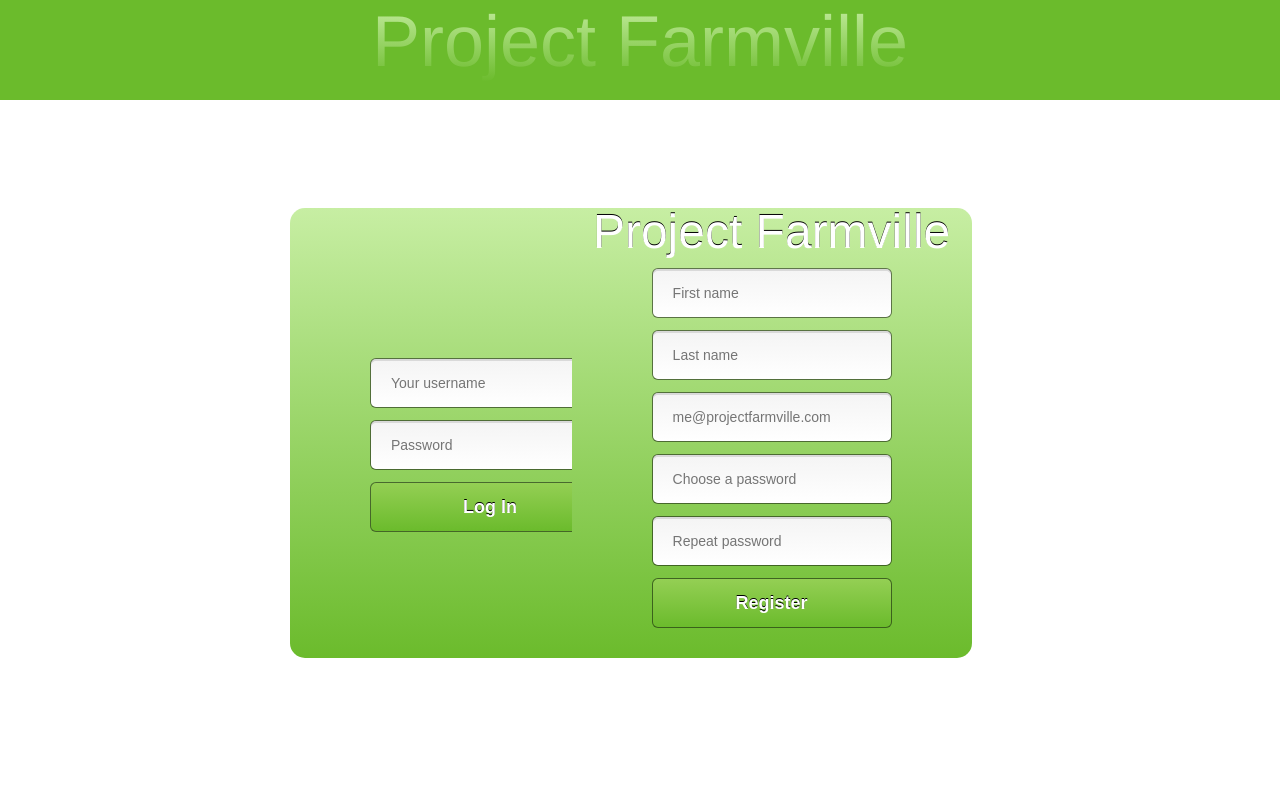
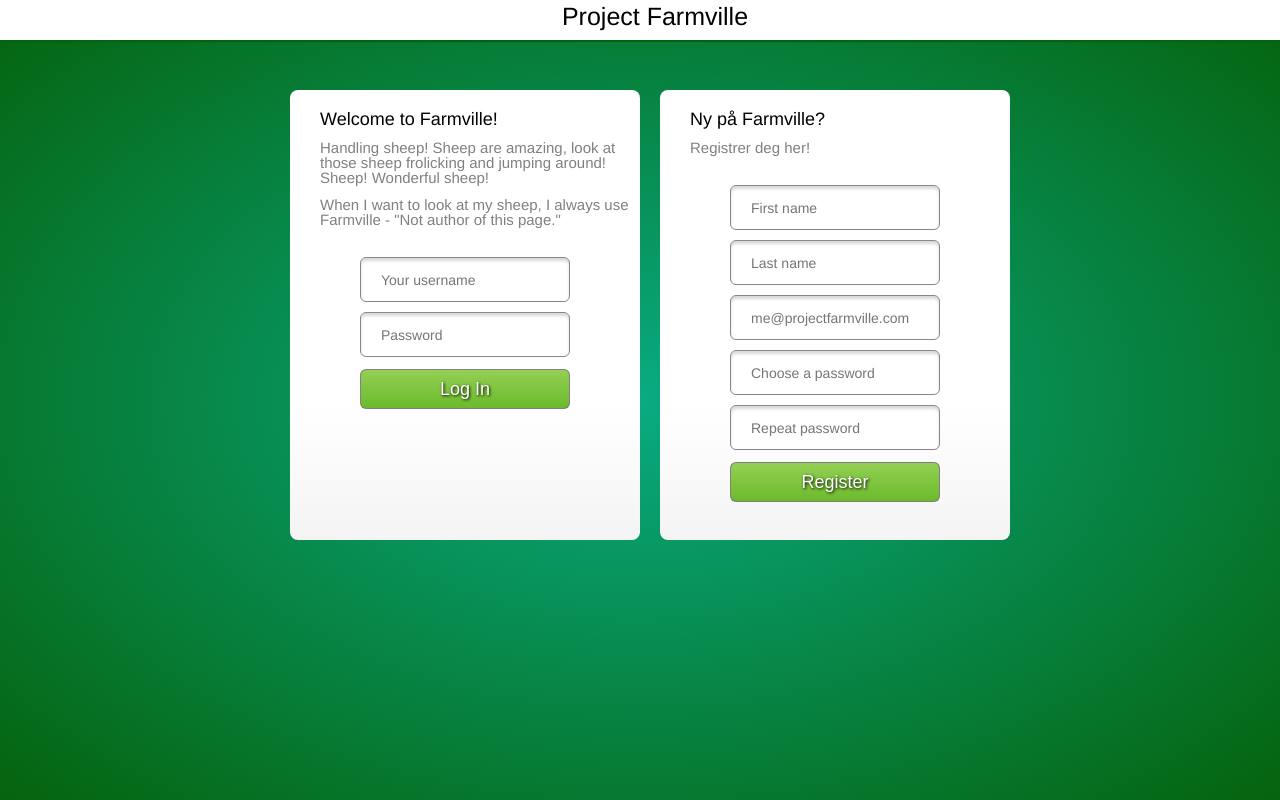
Before and after one commit to chunfantasy/farmville, a Django app: page / in a window 1280 px wide. Run offline with Django 3.2, Linux system fonts and the light colour scheme.

Commit message:
Oppdaterte css/html

```diff
--- a/farmville/static/css/main.css
+++ b/farmville/static/css/main.css
@@ -5,6 +5,7 @@
 	font-size: 100%;
 	font: inherit;
 	vertical-align: baseline;
+
 }
 
 /*			HTML5 display-role reset for older browsers			*/
@@ -54,28 +55,18 @@ hyperlink unpressed			hlunp			#3697B3
 
 */
 
+html, body { height: 100%; }
+body {
+	/* BACKGROUND */
+	background-image: radial-gradient(center , ellipse cover, #09AB82, #05630D);
+	background-image: -o-radial-gradient(center , ellipse cover, #09AB82, #05630D);
+	background-image: -ms-radial-gradient(center , ellipse cover, #09AB82, #05630D);
+	background-image: -moz-radial-gradient(center , ellipse cover, #09AB82, #05630D);
+	background-image: -webkit-radial-gradient(center , ellipse cover, #09AB82, #05630D);
+	/* FONTS */
+	font-family: "HelveticaNeue-Light", "Helvetica Neue Light", "Helvetica Neue", Helvetica, Arial, "Lucida Grande", sans-serif;
+	font-weight: 300;
 
-body {
-	background-color: white
-}
-
-h1 {
-	font-family: "Helvetica", Helvetica, serif;
-	font-size: 72px;
-	-webkit-background-clip: text;
-	-webkit-text-fill-color: transparent;		/*		 grad1		 grad2*/
-	background-image: -webkit-linear-gradient(bottom, 	#6BBB2C 0%, #C7EEA3 100%);
-	background-image: -moz-linear-gradient(bottom,		#6BBB2C 0%, #C7EEA3 100%);
-	background-image: -o-linear-gradient(bottom, 		#6BBB2C 0%, #C7EEA3 100%);
-	background-image: -ms-linear-gradient(bottom, 		#6BBB2C 0%, #C7EEA3 100%);
-	background-image: linear-gradient(bottom, 			#6BBB2C 0%, #C7EEA3 100%);
-}
-h2{
-	font-family: "Helvetica", Helvetica, serif;
-	font-size: 48px;
-	color: white;
-	text-align: center;
-	text-shadow: 0 -1px black;
 }
 
 /* HEADER */
@@ -83,55 +74,81 @@ h2{
 	position:fixed;
 	left:0px;
 	top:0px;
-	height:100px;
+	height:40px;
 	width:100%;
-	background:#6BBB2C;
     margin:0px auto;
+    background-color: white;
+    /* DROP SHADOW */
+	-webkit-box-shadow: 0px 2px 1px 0px #05630D;
+	box-shadow: 0px 2px 1px 0px #05630D;
+
+
 }
-#title {
-	text-align: center;
-}
-
 /* IE 6 */
 * html #header {
    position:absolute;
    bottom:expression((0-(footer.offsetHeight)+(document.documentElement.clientHeight ? document.documentElement.clientHeight : document.body.clientHeight)+(ignoreMe = document.documentElement.scrollTop ? document.documentElement.scrollTop : document.body.scrollTop))+'px');
 }
 
+#title {
+	margin-top: 2px;
+	text-align: center;
+}
+
+h1,h2,h3 {
+	position: relative;
+	margin-left: 30px;
+	text-align: left;
+}
+h1{
+	font-size: 25px;
+}
+h2{
+	margin-top: 20px;
+	font-size: 18px;
+	font-style: bold;
+	color: black;
+}
+h3{
+	margin-top: 12px;
+	font-size: 15px;
+	color: grey;
+}
+
+
+
 /* FORM */
-div.form_holder {
-	font-family: sans-serif;
-	/*					bbg 					*/
-	background-color: white;				 	/*		 grad1		 grad2*/
-	background-image: -webkit-linear-gradient(bottom, 	#6BBB2C 0%, #C7EEA3 100%);
-	background-image: -moz-linear-gradient(bottom,		#6BBB2C 0%, #C7EEA3 100%);
-	background-image: -o-linear-gradient(bottom, 		#6BBB2C 0%, #C7EEA3 100%);
-	background-image: -ms-linear-gradient(bottom, 		#6BBB2C 0%, #C7EEA3 100%);
-	background-image: linear-gradient(bottom, 			#6BBB2C 0%, #C7EEA3 100%);
+.container {
+	margin-top: 90px;
 
-	-moz-border-radius: 15px;
-	border-radius: 15px;
-	width: 400px;
+	position: absolute;
+	text-align: center;
+
+	/*													 white		 grey	*/
+	background-image: -webkit-linear-gradient(top, 	#FFFFFF 70%, #F4F4F4 100%);
+	background-image: -moz-linear-gradient(top, 	#FFFFFF 70%, #F4F4F4 100%);
+	background-image: -o-linear-gradient(top, 		#FFFFFF 70%, #F4F4F4 100%);
+	background-image: -ms-linear-gradient(top, 		#FFFFFF 70%, #F4F4F4 100%);
+	background-image: linear-gradient(top, 			#FFFFFF 70%, #F4F4F4 100%);
+
+	-moz-border-radius: 8px;
+	border-radius: 8px;
+	width: 350px;
 	height: 450px;
 }
 
 #regDiv {
-	position: absolute;
-	left: 72%;
-	top: 50%;
+	/* 600 + 350 + 25 = 975*/
+	left: 1010px;
 	margin-left: -350px;
-	margin-top: -15%;
 }
 
 #loginDiv {
-	position: absolute;
-	left: 50%;
-	top: 50%;
+	left: 640px;
 	margin-left: -350px;
-	margin-top: -15%;
 }
 
-div.form_holder label {
+.block label {
 	display: none;
 }
 
@@ -140,16 +157,15 @@ div.form_holder label {
 }
 
 
-div.form_holder input[type="text"],div.form_holder input[type="password"] {
+.block input[type="text"],.block input[type="password"] {
 	width: 60%;
-	height: 50px;
+	height: 45px;
 	position: relative;
-	margin-top: 12px;
-	margin-left: 20%;
+	margin-top: 10px;
 	font-size: 14px;
 	color: #8A858C;
 	outline: none;
-	border: 1px solid rgba(0, 0, 0, .49);
+	border: 1px solid #8A858C;
 
 	padding-left: 20px;
 
@@ -157,49 +173,38 @@ div.form_holder input[type="text"],div.form_holder input[type="password"] {
 	-moz-background-clip: padding-box;
 	background-clip: padding-box;
 	border-radius: 6px;
-	/*													 white		 grey	*/
-	background-image: -webkit-linear-gradient(bottom, 	#FFFFFF 0%, #F4F4F4 100%);
-	background-image: -moz-linear-gradient(bottom, 		#FFFFFF 0%, #F4F4F4 100%);
-	background-image: -o-linear-gradient(bottom, 		#FFFFFF 0%, #F4F4F4 100%);
-	background-image: -ms-linear-gradient(bottom, 		#FFFFFF 0%, #F4F4F4 100%);
-	background-image: linear-gradient(bottom, 			#FFFFFF 0%, #F4F4F4 100%);
 
-	-webkit-box-shadow: inset 0px 2px 0px #d9d9d9;
-	box-shadow: inset 0px 2px 0px #d9d9d9;
+	-webkit-box-shadow: inset 0px 3px 3px #d9d9d9;
+	box-shadow: inset 0px 3px 3px #d9d9d9;
+}
+.block input[name="username"],.block input[name="firstName"] {
+	margin-top: 30px;
 }
 
-div.form_holder input[name="username"],input[name="username2"] {
-	margin-top: 150px;
+.block input[type="text"]:focus,.block input[type="password"]:focus {
+
+	-webkit-box-shadow: 0px 0px 1px 2px #C7EEA3;
+	box-shadow: 0px 0px 1px 2px #C7EEA3;
 }
 
-div.form_holder input[type="text"]:focus,div.form_holder input[type="password"]:focus {
-	-webkit-box-shadow: inset 0px 2px 0px #a7a7a7;
-	box-shadow: inset 0px 2px 0px #a7a7a7;
+.block input:first-child {
+	margin-top: 10px;
 }
 
-div.form_holder input:first-child {
-	margin-top: 0px;
-}
-
-div.form_holder input[type="submit"] {
+.block input[type="submit"] {
 	width: 60%;
-	height: 50px;
+	height: 40px;
 	margin-top: 12px;
-	margin-left: 20%;
 	color: #fff;
 	font-size: 18px;
-	font-weight: bold;
-	text-shadow: 0px -1px 0px black;
-	outline: none;
-	border: 1px solid rgba(0, 0, 0, .49);
+	font-family: sans-serif;
 
 	-webkit-background-clip: padding-box;
 	-moz-background-clip: padding-box;
 	background-clip: padding-box;
 	border-radius: 6px;
 
-	/*					butbg					*/
-	background-color: #6BBB2C;					/*		bgrad1		bgrad2		*/
+	background-color: #6BBB2C;
 	background-image: -webkit-linear-gradient(bottom, 	#6BBB2C 0%, #94CF54 100%);
 	background-image: -moz-linear-gradient(bottom, 		#6BBB2C 0%, #94CF54 100%);
 	background-image: -o-linear-gradient(bottom, 		#6BBB2C 0%, #94CF54 100%);
@@ -207,7 +212,7 @@ div.form_holder input[type="submit"] {
 	background-image: linear-gradient(bottom, 			#6BBB2C 0%, #94CF54 100%);
 
 
-	text-shadow: 0px -1px 0px black;
+	text-shadow: 1px 1px 3px black;
 	outline: none;
 	border: 1px solid rgba(0, 0, 0, .49);
 
@@ -220,25 +225,15 @@ div.form_holder input[type="submit"] {
 	transition: all .1s ease-in-out;
 }
 
-div.form_holder input[type="submit"]:hover {
-	margin-top: 10px;
+.block input[type="submit"]:hover {
+	margin-top: 15px;
 }
 
-div.form_holder input[type="submit"]:active {
-	/*					butbg					*/
-	background-color: #6BBB2C;					/*		bgrad2		bgrad1		*/
+.block input[type="submit"]:active {
+	background-color: #6BBB2C;
 	background-image: -webkit-linear-gradient(bottom, 	#94CF54 0%, #6BBB2C 100%);
 	background-image: -moz-linear-gradient(bottom, 		#94CF54 0%, #6BBB2C 100%);
 	background-image: -o-linear-gradient(bottom, 		#94CF54 0%, #6BBB2C 100%);
 	background-image: -ms-linear-gradient(bottom,		#94CF54 0%, #6BBB2C 100%);
 	background-image: linear-gradient(bottom,			#94CF54 0%, #6BBB2C 100%);
 }
-
-div.vertical-line{
-	margin-left: auto;
-	margin-right: auto;
-	margin-top: -110px;
-	width: 5px;
-  	background-color: black;
-  	height: 90%;
-}
--- a/farmville/templates/index.html
+++ b/farmville/templates/index.html
@@ -13,16 +13,24 @@
 	<div id="header">
 		<h1 id="title">Project Farmville</h1>
 	</div>
-	<div id="loginDiv", class="form_holder">
-		<form id="login" action="/farmer/farmerLogin" method="post">{% csrf_token %}
+	<div id="loginDiv", class="container">
+		<form class="block" action="/farmer/farmerLogin" method="post">{% csrf_token %}
+			<h2>Welcome to Farmville!</h2>
+			<h3>
+			Handling sheep! Sheep are amazing, look at those sheep frolicking and jumping around! Sheep! Wonderful sheep!
+			</h3>
+			<h3>
+			When I want to look at my sheep, I always use Farmville - "Not author of this page."
+			</h3>
 			<label for="username">username</label><input type="text" name="username" class="placeholder" placeholder="Your username">
 			<label for="password">password</label><input type="password" name="password" class="placeholder" placeholder="Password">
 			<input type="submit" value="Log In">
 		</form>
 	</div>
-	<div id="regDiv", class="form_holder">
-		<form id="register" action="/farmer/farmerRegister" method="post">{% csrf_token %}
-			<h2>Project Farmville</h1>
+	<div id="regDiv", class="container">
+		<form class="block" action="/farmer/farmerRegister" method="post">{% csrf_token %}
+			<h2>Ny på Farmville?</h2>
+			<h3>Registrer deg her!</h3>
 			<label for="firstName">username</label><input type="text" name="firstName" class="placeholder" placeholder="First name">
 			<label for="lastName">username</label><input type="text" name="lastName" class="placeholder" placeholder="Last name">
 			<label for="regUsername">username</label><input type="text" name="username2" class="placeholder" placeholder="me@projectfarmville.com">
```
